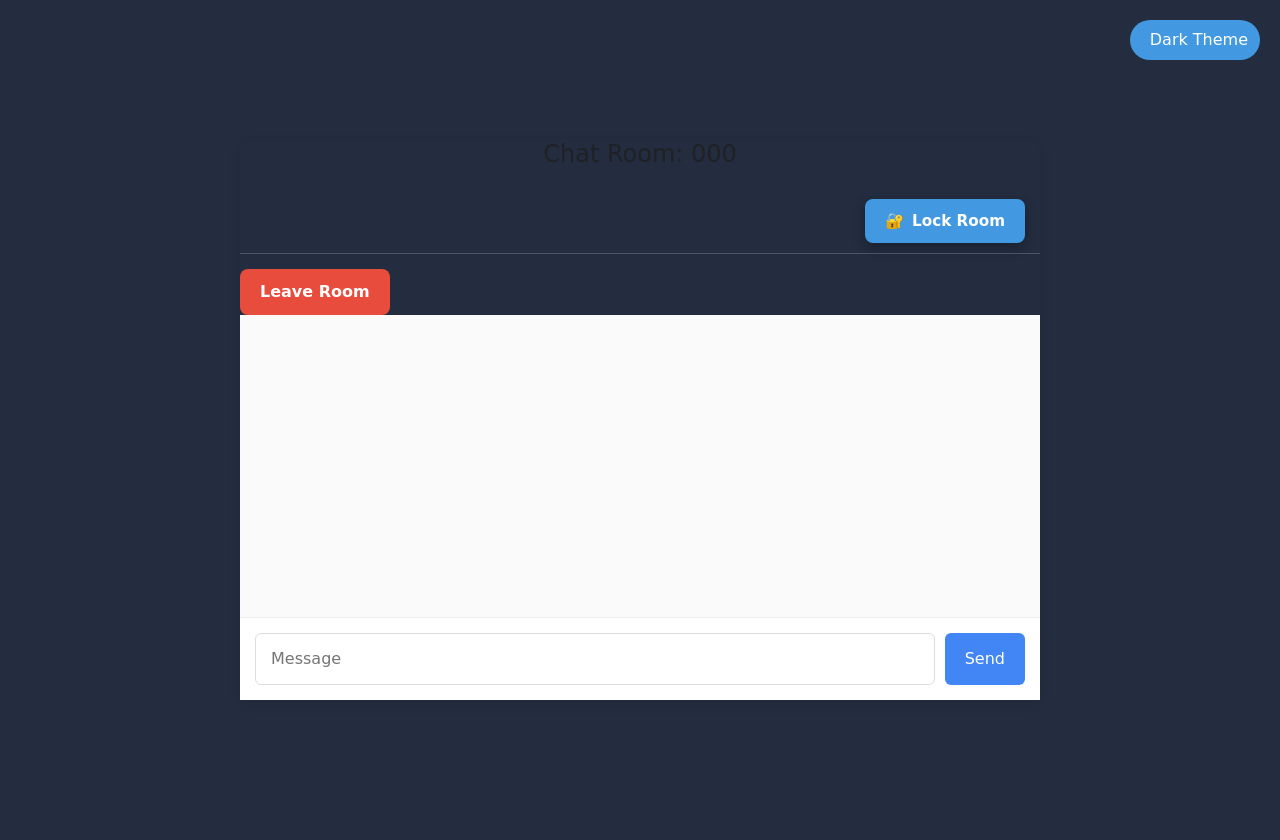
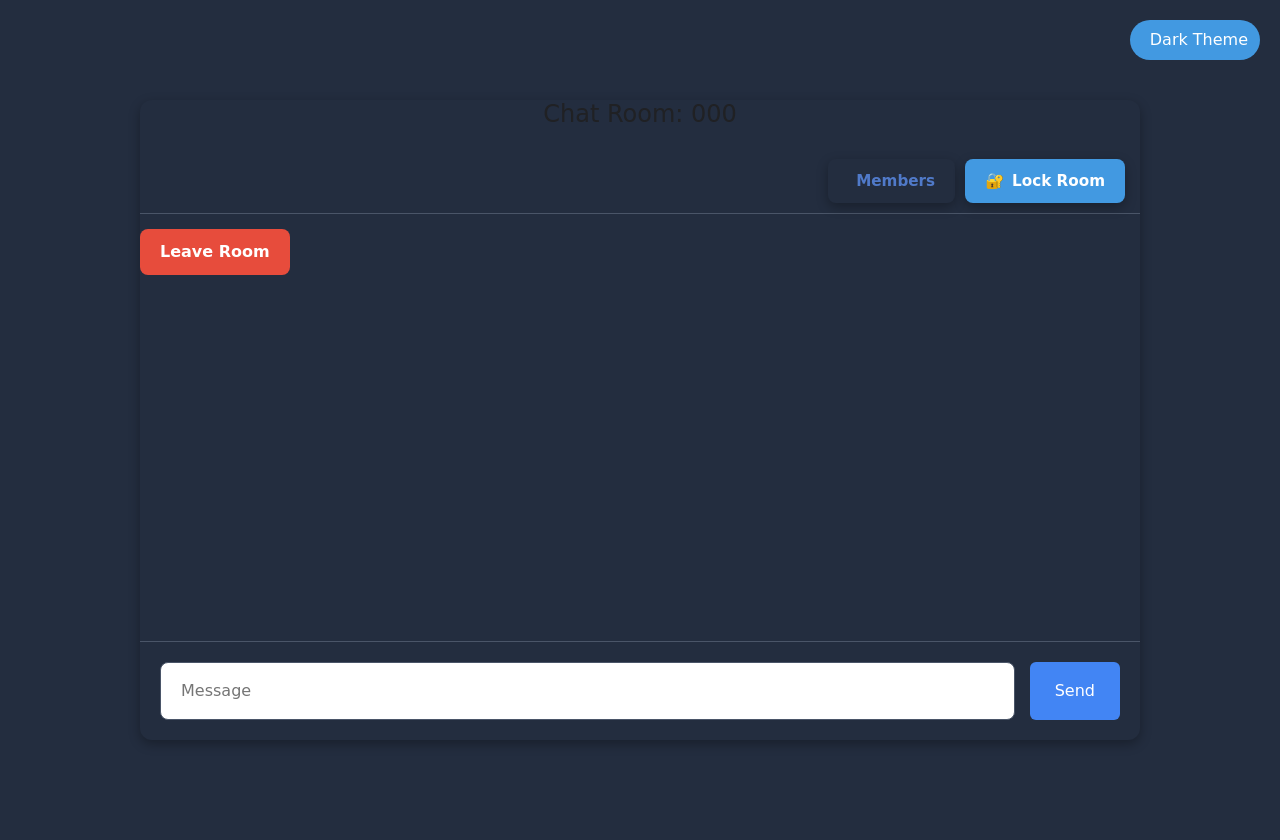
Before and after one commit to JoshuaSubray/Pype, a Flask app: template templates/room.html in a window 1280 px wide. Run offline with Flask 3, Linux system fonts and the light colour scheme; the template is opened without the code that fills it: most values are stand-ins (such as "Sample title", 1, 10 or a date in 2020); some libraries are stand-ins or nearby versions.

Commit message:
minor css fixes here and there.

```diff
--- a/static/styles/styles.css
+++ b/static/styles/styles.css
@@ -185,13 +185,13 @@
     border: var(--custom-border);
     border-radius: 12px;
     background-color: var(--custom-card-bg);
-    height: 70vh;
+    height: 80vh; /* Increased from 70vh */
+    min-height: 600px; /* Added minimum height */
     display: flex;
     flex-direction: column;
-    width: 90vw;
-    max-width: 800px;
-    box-shadow: 0 4px 12px rgba(0, 0, 0, 0.1);
-    /* Remove overflow: hidden */
+    width: 95vw; /* Increased from 90vw */
+    max-width: 1000px; /* Increased from 800px */
+    box-shadow: var(--custom-shadow);
   }
 
   .message-box-header {
@@ -204,37 +204,37 @@
   }
 
   .messages {
-    overflow-y: auto;  /* Already present - keep this */
+    overflow-y: auto;
     flex: 1;
     width: 100%;
-    padding: 20px;
-    background-color: #fafafa;
-
-    /* Add scroll momentum for smoother scrolling */
+    padding: 25px; /* Increased from 20px */
+    background-color: var(--custom-card-bg);
     scroll-behavior: smooth;
     -webkit-overflow-scrolling: touch;
+    max-height: calc(100% - 150px);
   }
 
   /* Input Area */
   .inputs {
-    padding: 15px;
+    padding: 20px; /* Increased from 15px */
     display: flex;
-    gap: 10px;
-    background-color: white;
-    border-top: 1px solid #eee;
+    gap: 15px; /* Increased from 10px */
+    background-color: var(--custom-card-bg);
+    border-top: 1px solid var(--custom-border);
   }
 
   #message {
     flex: 1;
-    padding: 12px 15px;
-    border: 1px solid #ddd;
-    border-radius: 6px;
+    padding: 15px 20px; /* Increased from 12px 15px */
+    border: 1px solid var(--custom-border);
+    border-radius: 8px;
     font-size: 16px;
   }
 
   #send-btn {
-    padding: 12px 20px;
+    padding: 15px 25px;
     background-color: #4285f4;
+    font-size: 1rem;
     color: white;
     border: none;
     border-radius: 6px;
@@ -347,14 +347,20 @@
 
   /* Responsive Adjustments */
   @media (max-width: 768px) {
-    .message-box, .local-rooms {
-      width: 95vw;
+    .message-box {
+        height: 85vh; /* Even taller on mobile */
+        width: 98vw; /* Use more screen space */
+        min-height: auto; /* Remove fixed min-height */
     }
 
-    #room-list {
-      grid-template-columns: 1fr;
+    .messages {
+        padding: 15px;
     }
-  }
+
+    .inputs {
+        padding: 15px;
+    }
+}
 
 .theme-toggle {
     position: fixed;
@@ -480,3 +486,29 @@
 .join-room-btn:hover {
   background: var(--custom-primary-hover);
 }
+
+.members-btn {
+  background: var(--custom-secondary);
+  color: var(--custom-text);
+  border: none;
+  padding: 10px 20px;
+  border-radius: 8px;
+  cursor: pointer;
+  font-weight: 600;
+  transition: all 0.3s ease;
+  display: inline-flex;
+  align-items: center;
+  gap: 8px;
+  box-shadow: var(--custom-shadow);
+  font-size: 0.95rem;
+  margin-right: 10px; /* Space between buttons */
+}
+
+.members-btn:hover {
+  background: var(--custom-secondary-hover);
+  transform: translateY(-2px);
+}
+
+.members-btn i {
+  font-size: 1.1rem;
+}
--- a/templates/room.html
+++ b/templates/room.html
@@ -2,6 +2,10 @@
 <div class="message-box">
     <h2>Chat Room: {{code}}</h2>
     <div class="room-controls">
+        <button id="members-btn" class="members-btn" onclick="showMembers()">
+            <i class="bi bi-people-fill"></i>
+            <span id="members-text">Members</span>
+        </button>
         <button id="lock-btn" class="lock-btn" onclick="toggleRoomLock()">
             <span id="lock-icon">🔐</span>
             <span id="lock-text">Lock Room</span>
```
